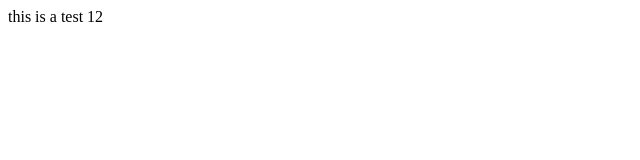
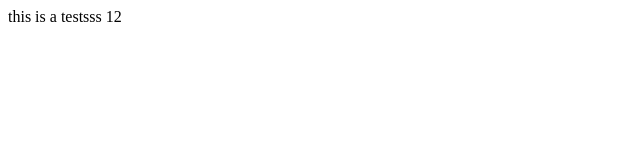
Before and after one commit to zeina-se/test_deploy, a plain HTML site: page index.html in a window 1280 px wide. Shown: the full height of the page, 0-640 px from the left. Drawn offline with Linux system fonts and the light colour scheme.

```diff
--- a/index.html
+++ b/index.html
@@ -6,5 +6,5 @@
     <title>Document</title>
 </head>
 <body>
-this is a test 12</body>
+this is a testsss 12</body>
 </html>
```
